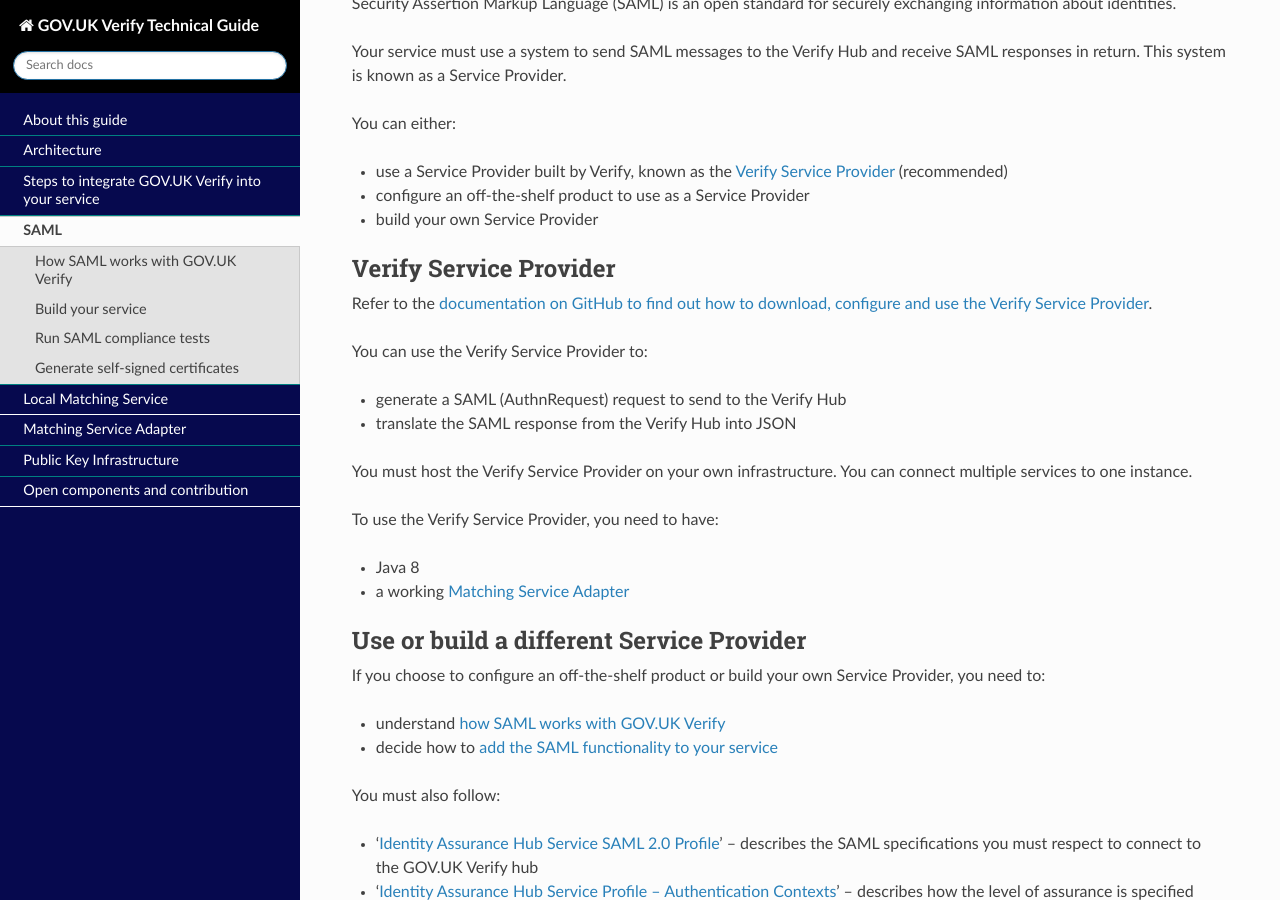
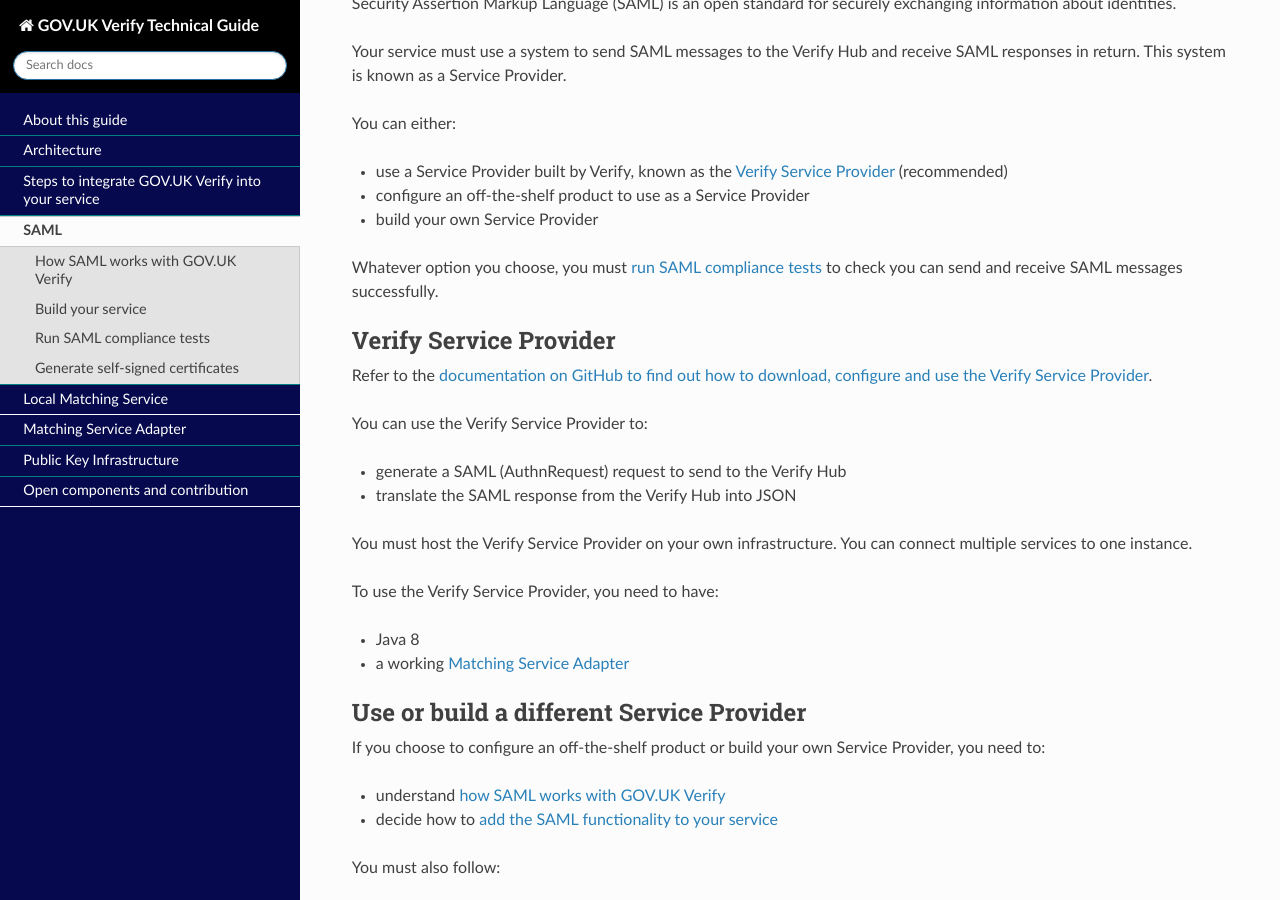
Before and after one commit to alphagov/rp-onboarding-tech-docs, a Sphinx documentation site: the page built from source/pages/saml/saml.rst, in a window 1280 px wide and 900 px high, scrolled down 212 px. Built offline with Sphinx 7.4.7 and the Read the Docs theme 2.0.0, drawn with Linux system fonts in a browser that asks for light colours; nearby versions of some CDN libraries; pages that are not in the unit, such as notebooks, are missing from menus; comment, search, counter and statistics services are not loaded; some of the changed text lies outside the part shown.

Commit message:
TT-1415: Clarified when to run compliance tests
It wasn't clear if teams using Verify Service Provider also needed to run compliance tests with the Compliance Tool.

```diff
--- a/source/pages/saml/saml.rst
+++ b/source/pages/saml/saml.rst
@@ -12,6 +12,8 @@
 - use a Service Provider built by Verify, known as the `Verify Service Provider <https://github.com/alphagov/verify-service-provider>`_ (recommended)
 - configure an off-the-shelf product to use as a Service Provider
 - build your own Service Provider
+
+Whatever option you choose, you must :ref:`run SAML compliance tests <samlComplianceTool>` to check you can send and receive SAML messages successfully.
 
 .. _saml_docs:
 
```
Also changed, not shown: other parts of source/pages/saml/saml.rst (+0 -2 lines).
